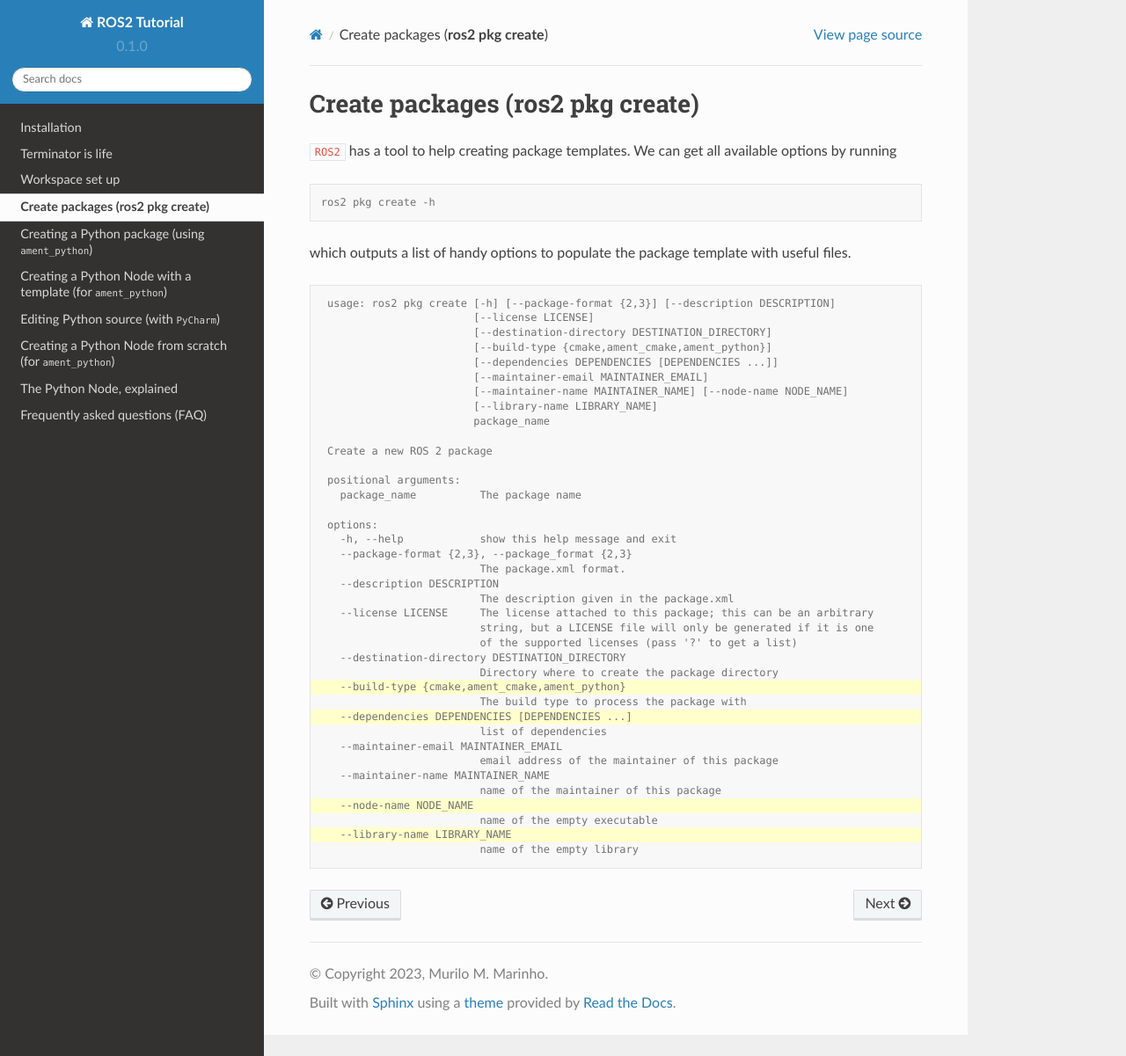
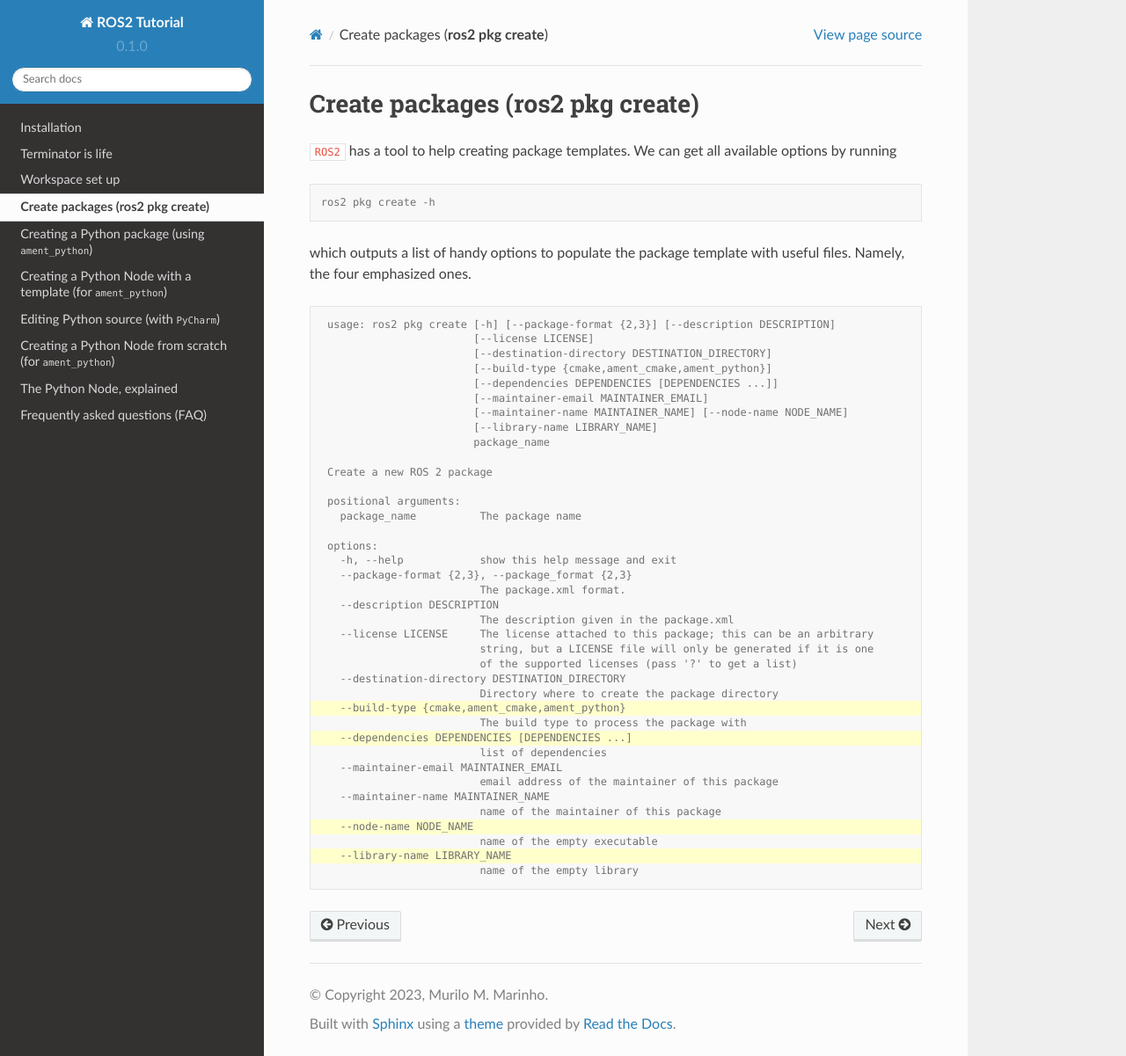
Before and after one commit to mmmarinho/ROS2_Tutorial, a Sphinx documentation site: the page built from docs/source/create_packages.rst, in a window 1280 px wide and 1201 px high. Shown: the whole window at 88% size. Built offline with Sphinx 7.4.7 and the Read the Docs theme 2.0.0, drawn with Linux system fonts in a browser that asks for light colours.

Commit message:
Update create_packages.rst

```diff
--- a/docs/source/create_packages.rst
+++ b/docs/source/create_packages.rst
@@ -7,7 +7,7 @@
 
    ros2 pkg create -h
 
-which outputs a list of handy options to populate the package template with useful files.
+which outputs a list of handy options to populate the package template with useful files. Namely, the four emphasized ones.
 
 .. code-block:: console
    :emphasize-lines: 27, 29, 35, 37
```
